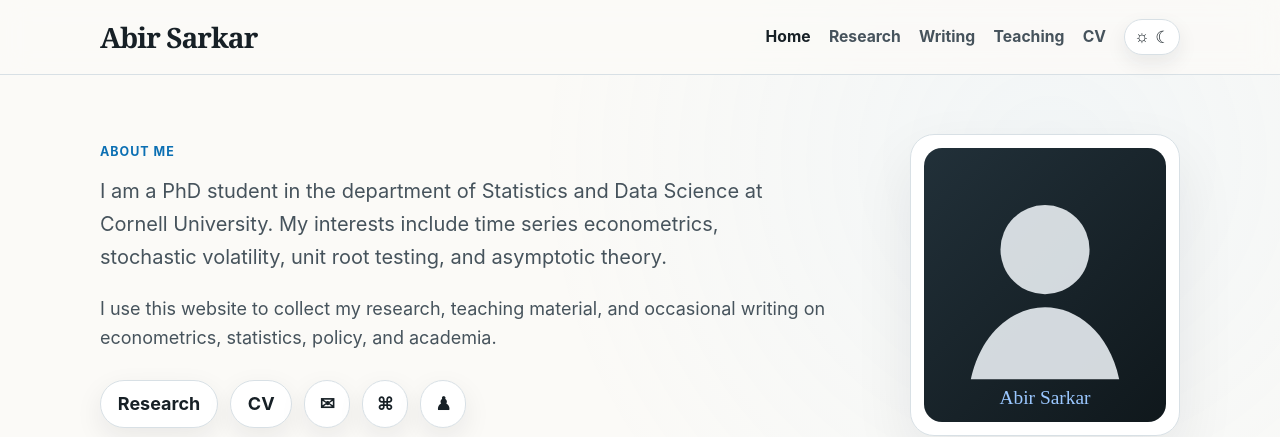
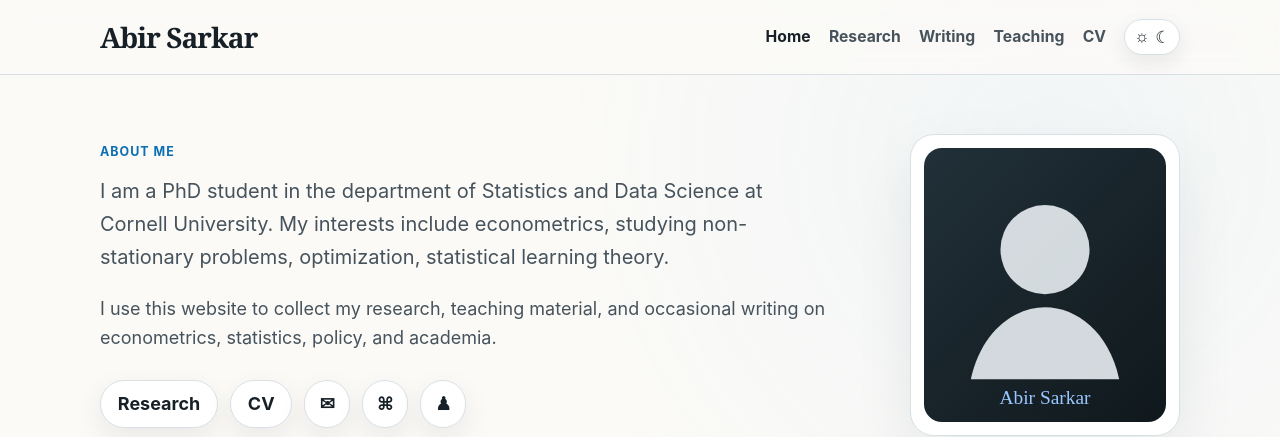
Before and after one commit to AbirS2026/AbirS2026.github.io, a Jekyll site: the page built from index.md, in a window 1280 px wide and 1140 px high. Shown: the top 437 px of the window. Built offline with Jekyll 4.4.1, drawn with Linux system fonts in a browser that asks for light colours.

Commit message:
Update index.md

```diff
--- a/index.md
+++ b/index.md
@@ -8,8 +8,7 @@ title: Home
     <p class="eyebrow">About me</p>
     <!-- <h1>Abir Sarkar</h1> -->
     <p class="lead">
-      I am a PhD student in the department of Statistics and Data Science at Cornell University. My interests include time series econometrics,
-      stochastic volatility, unit root testing, and asymptotic theory.
+      I am a PhD student in the department of Statistics and Data Science at Cornell University. My interests include econometrics, studying non-stationary problems, optimization, statistical learning theory.
     </p>
 
     <p class="muted">
```
